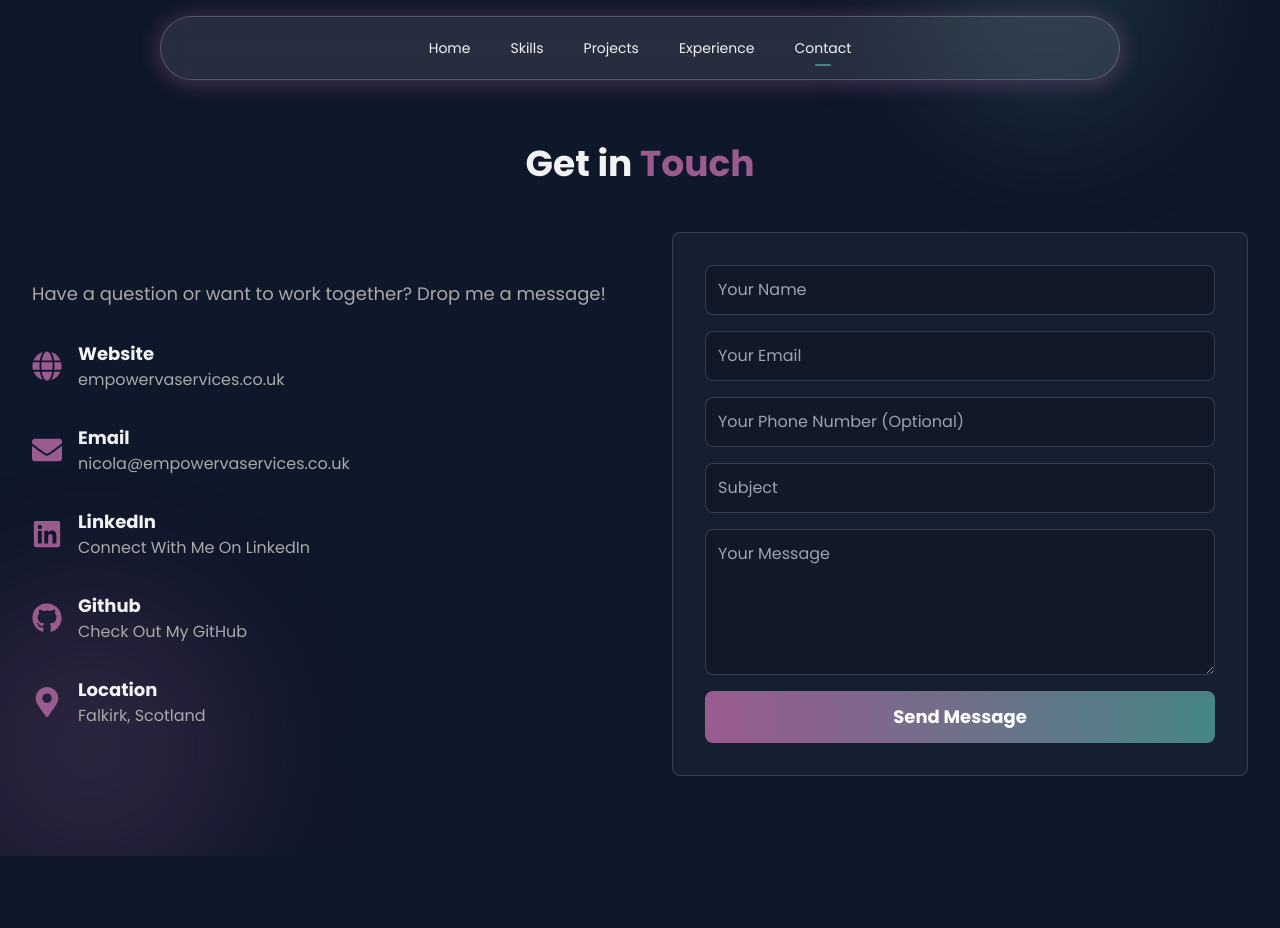
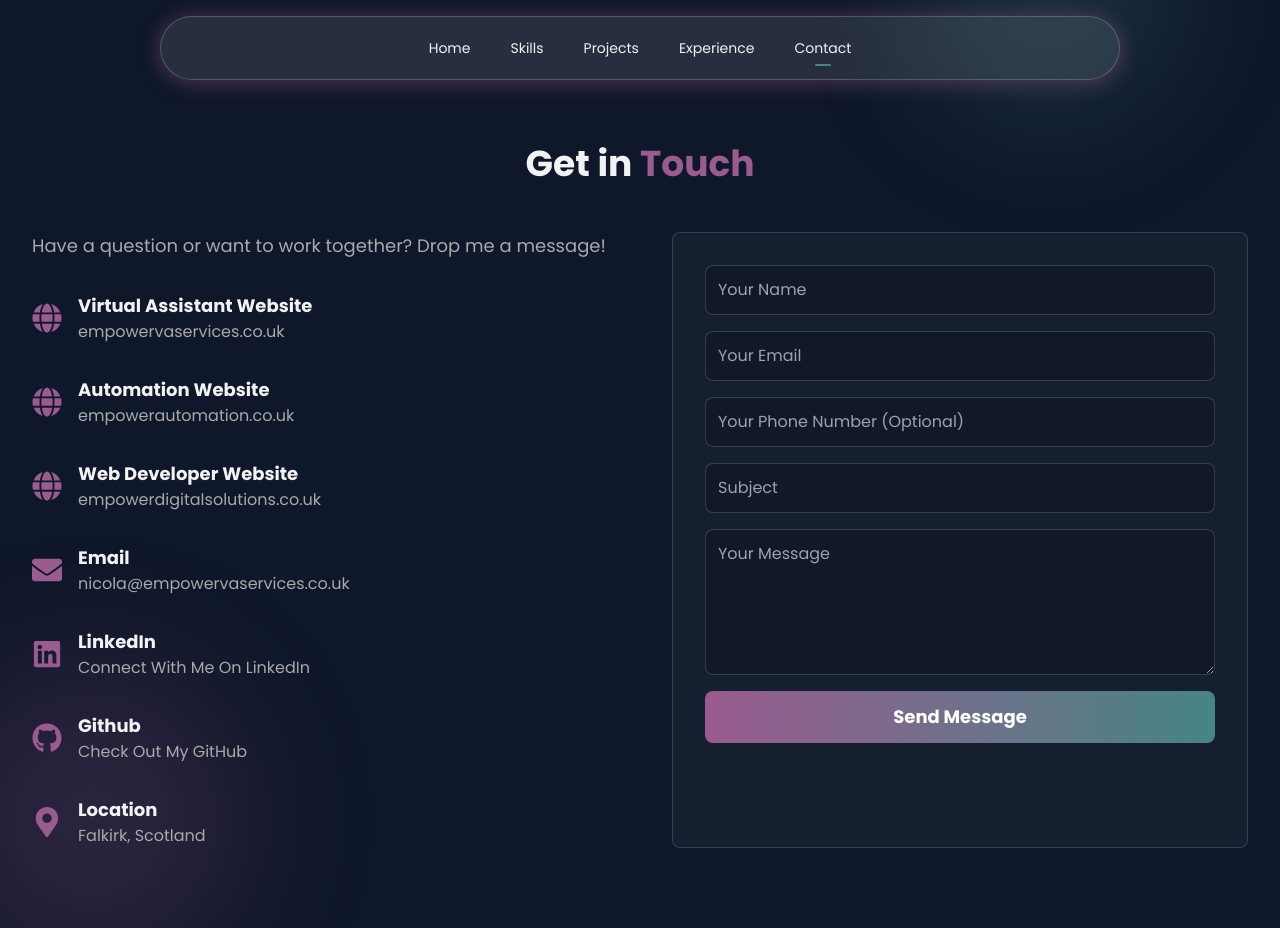
Before and after one commit to nicola-empower/my-portfolio, a Next.js app: page /contact in a window 1280 px wide. Before the commit the page ends 856 px from the top, so only its background shows below. Built offline with nearby package versions, Linux system fonts and the light colour scheme.

Commit message:
new website links

```diff
--- a/src/app/contact/page.tsx
+++ b/src/app/contact/page.tsx
@@ -22,7 +22,9 @@ export default function ContactPage() {
             <div className="grid grid-cols-1 md:grid-cols-2 gap-10 md:gap-16">
                 <div className="flex flex-col gap-8 justify-center">
                     <p className="text-lg text-text-muted">Have a question or want to work together? Drop me a message!</p>
-                    <ContactInfo icon={<FaGlobe />} title="Website" text="empowervaservices.co.uk" href="https://empowervaservices.co.uk" />
+                    <ContactInfo icon={<FaGlobe />} title="Virtual Assistant Website" text="empowervaservices.co.uk" href="https://empowervaservices.co.uk" />
+                    <ContactInfo icon={<FaGlobe />} title="Automation Website" text="empowerautomation.co.uk" href="https://empowerautomation.co.uk" />
+                    <ContactInfo icon={<FaGlobe />} title="Web Developer Website" text="empowerdigitalsolutions.co.uk" href="https://empowerdigitalsolutions.co.uk" />
                     <ContactInfo icon={<FaEnvelope />} title="Email" text="nicola@empowervaservices.co.uk" href="mailto:nicola@empowervaservices.co.uk" />
                     <ContactInfo icon={<FaLinkedin />} title="LinkedIn" text="Connect With Me On LinkedIn" href="https://www.linkedin.com/in/empowervaservices/" />
                     <ContactInfo icon={<FaGithub />} title="Github" text="Check Out My GitHub" href="https://github.com/nicola-empower" />
```
